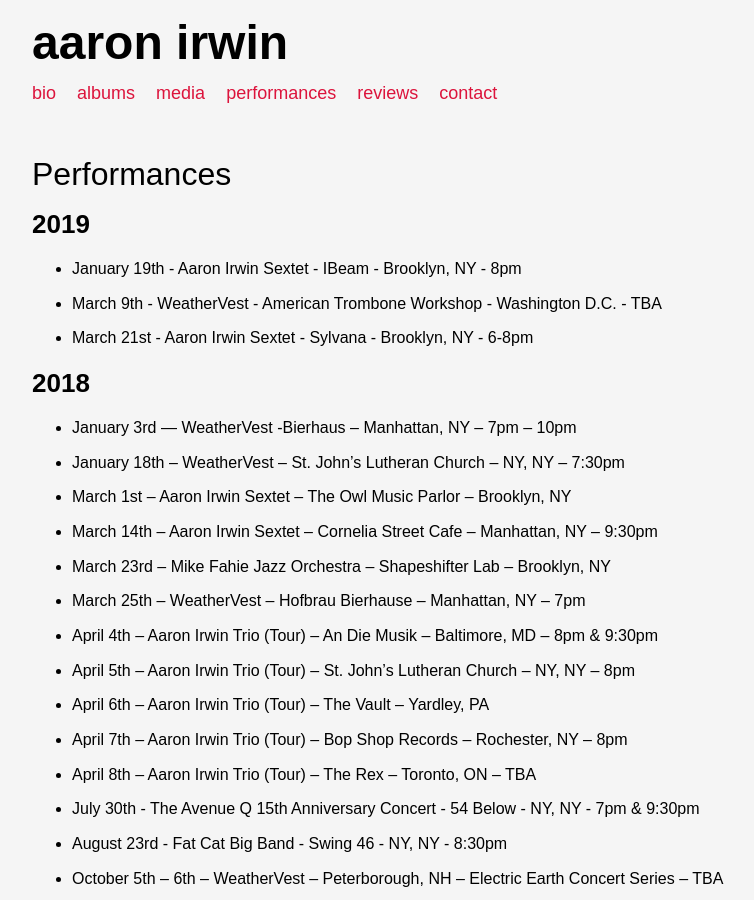
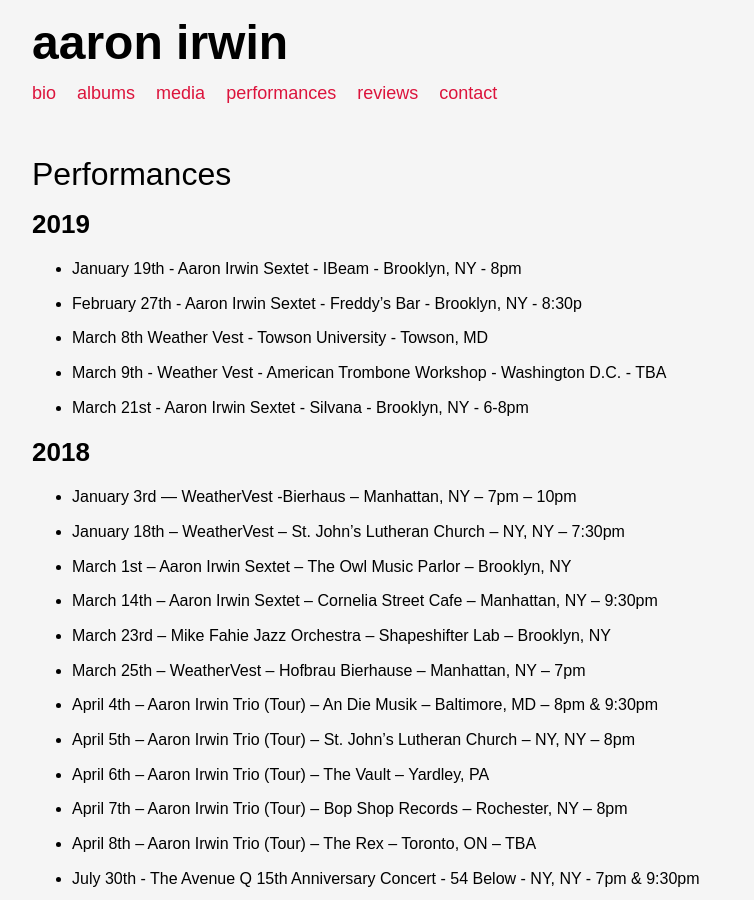
Before and after one commit to ryanve/aaronirwin.com, a Jekyll site: the page built from performances.md, in a window 1280 px wide and 900 px high. Shown: the whole window, without its empty margins (128-882 px from the left). Built offline with Jekyll 4.4.1, drawn with Linux system fonts in a browser that asks for light colours.

Commit message:
New gigs (#91)
Update 1/7/19

```diff
--- a/performances.md
+++ b/performances.md
@@ -7,8 +7,10 @@ title: Performances
 ## 2019
 
 - January 19th - Aaron Irwin Sextet - IBeam - Brooklyn, NY - 8pm
-- March 9th - WeatherVest - American Trombone Workshop - Washington D.C. - TBA
-- March 21st - Aaron Irwin Sextet - Sylvana - Brooklyn, NY - 6-8pm
+- February 27th - Aaron Irwin Sextet - Freddy's Bar - Brooklyn, NY - 8:30p
+- March 8th Weather Vest - Towson University - Towson, MD
+- March 9th - Weather Vest - American Trombone Workshop - Washington D.C. - TBA
+- March 21st - Aaron Irwin Sextet - Silvana - Brooklyn, NY - 6-8pm
 
 ## 2018
 
```
